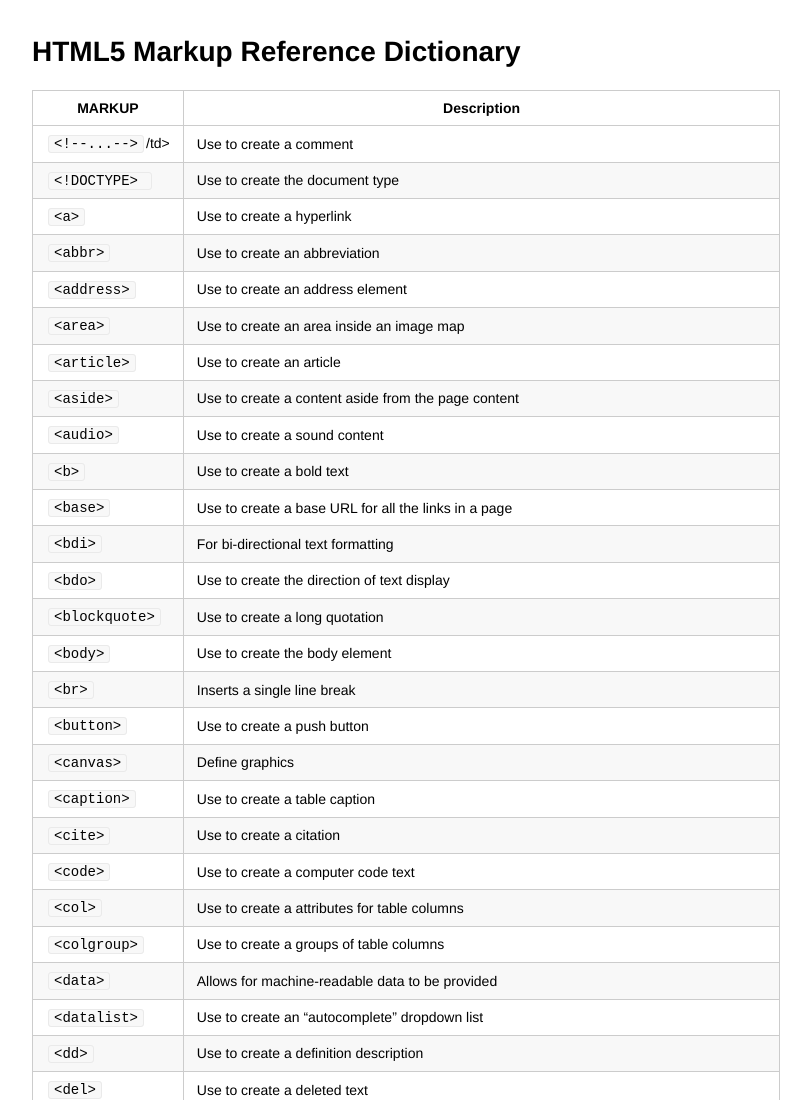
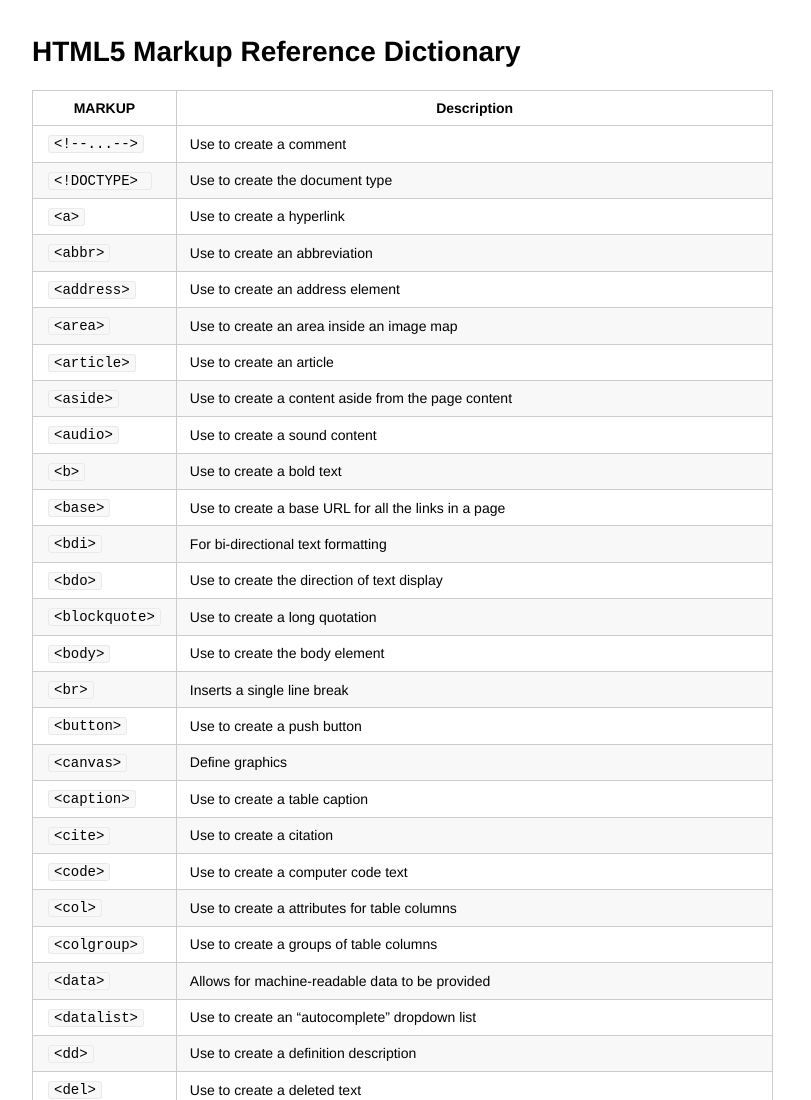
Before and after one commit to geekwise/geekwise.html.reference, a plain HTML site: page index.html in a window 1280 px wide. Shown: the top 1100 px of the page, without its empty margins (181-992 px from the left). Drawn offline with nearby package versions, Linux system fonts and the light colour scheme; some packages are replaced by stand-ins of ours.

Commit message:
09-29-AM

```diff
--- a/index.html
+++ b/index.html
@@ -453,7 +453,7 @@ pre[class*="language-"] {
 
 <tbody>
 <tr>
-<td><code>&lt;!--...--&gt;</code>/td>
+<td><code>&lt;!--...--&gt;</code></td>
 <td>Use to create a comment</td>
 </tr>
 <tr>
```
